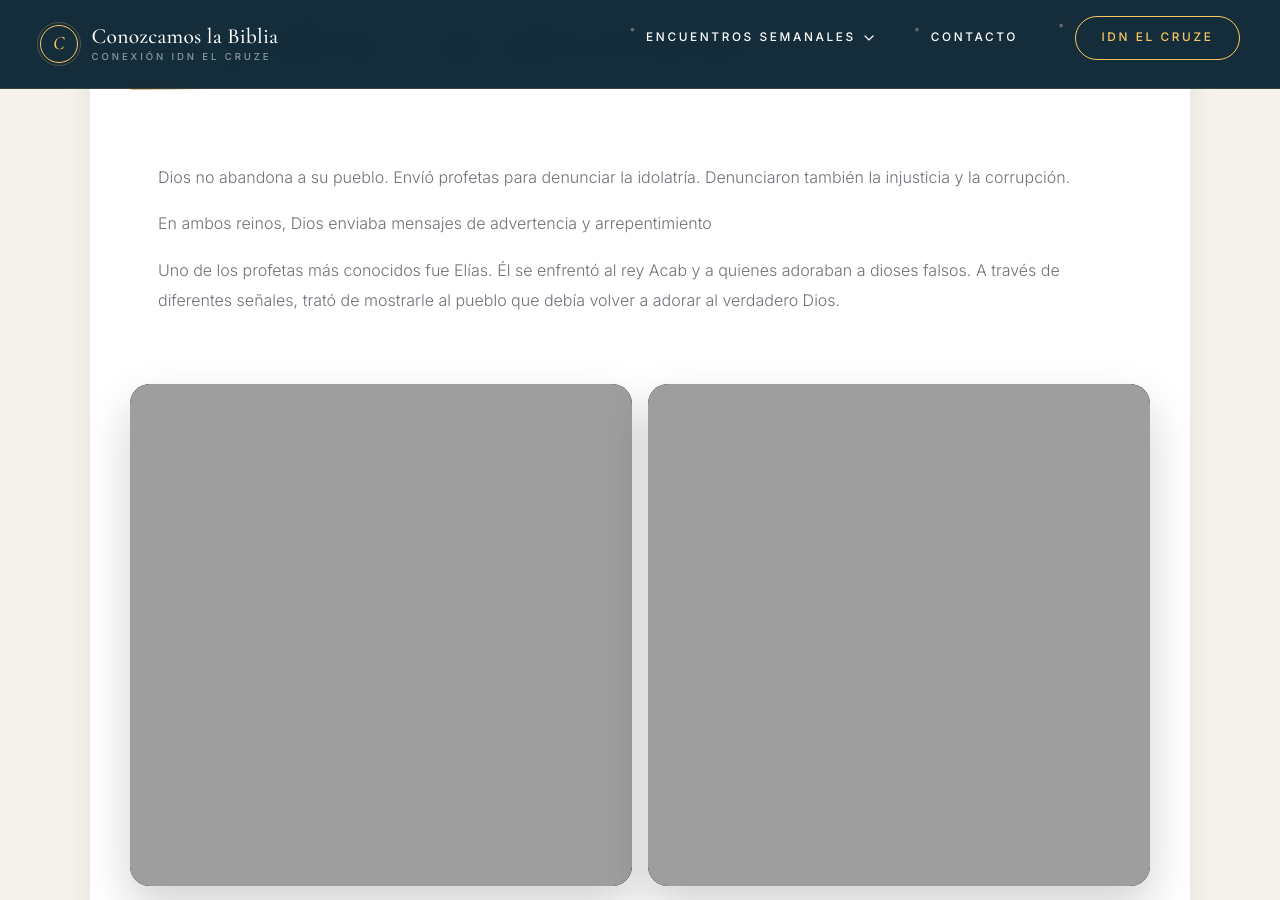
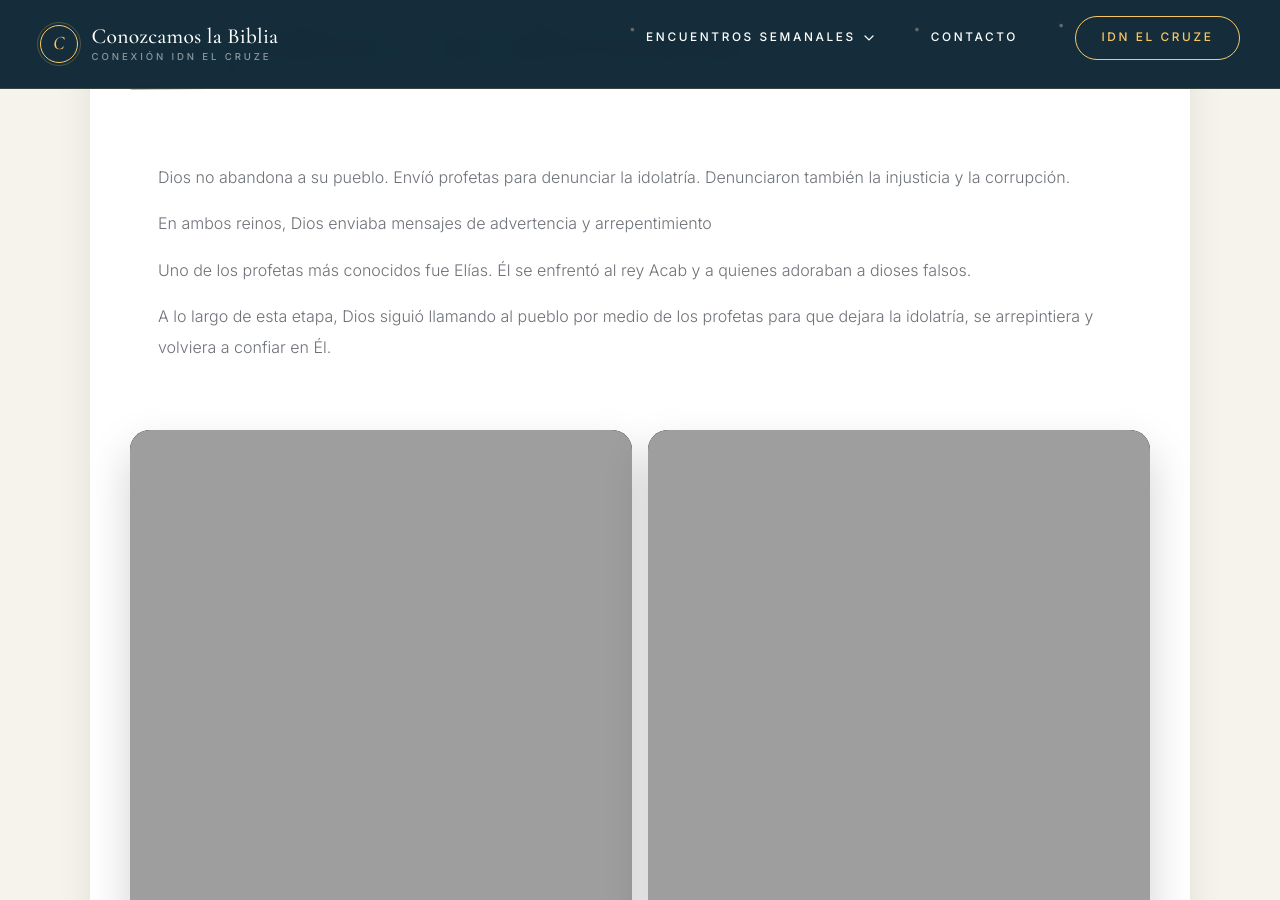
Before and after one commit to iporoma/conozcamoslabiblia, a Jekyll site: the page built from encuentro-nn.html, in a window 1280 px wide and 900 px high, scrolled down 9208 px. Built offline with Jekyll 4.4.1, drawn with Linux system fonts in a browser that asks for light colours.

Commit message:
Fix HTML formatting and update prophet section

```diff
--- a/encuentro-nn.html
+++ b/encuentro-nn.html
@@ -149,9 +149,10 @@ Su desobediencia terminó afectando a todo el pueblo y preparó el camino para l
       </div>
         <h2>"Los profetas y sus advertencias"</h2>
         <div class="accordion-content">
-            <p>Dios no abandona a su pueblo. Envíó profetas para denunciar la idolatría. Denunciaron también la injusticia y la corrupción.</p>
+<p>Dios no abandona a su pueblo. Envíó profetas para denunciar la idolatría. Denunciaron también la injusticia y la corrupción.</p>
 <p>En ambos reinos, Dios enviaba mensajes de advertencia y arrepentimiento</p>
-<p>Uno de los profetas más conocidos fue Elías. Él se enfrentó al rey Acab y a quienes adoraban a dioses falsos. A través de diferentes señales, trató de mostrarle al pueblo que debía volver a adorar al verdadero Dios.</p>
+<p>Uno de los profetas más conocidos fue Elías. Él se enfrentó al rey Acab y a quienes adoraban a dioses falsos.
+<p>A lo largo de esta etapa, Dios siguió llamando al pueblo por medio de los profetas para que dejara la idolatría, se arrepintiera y volviera a confiar en Él.</p>
         </div>
 
       <div class="image-row">
```
